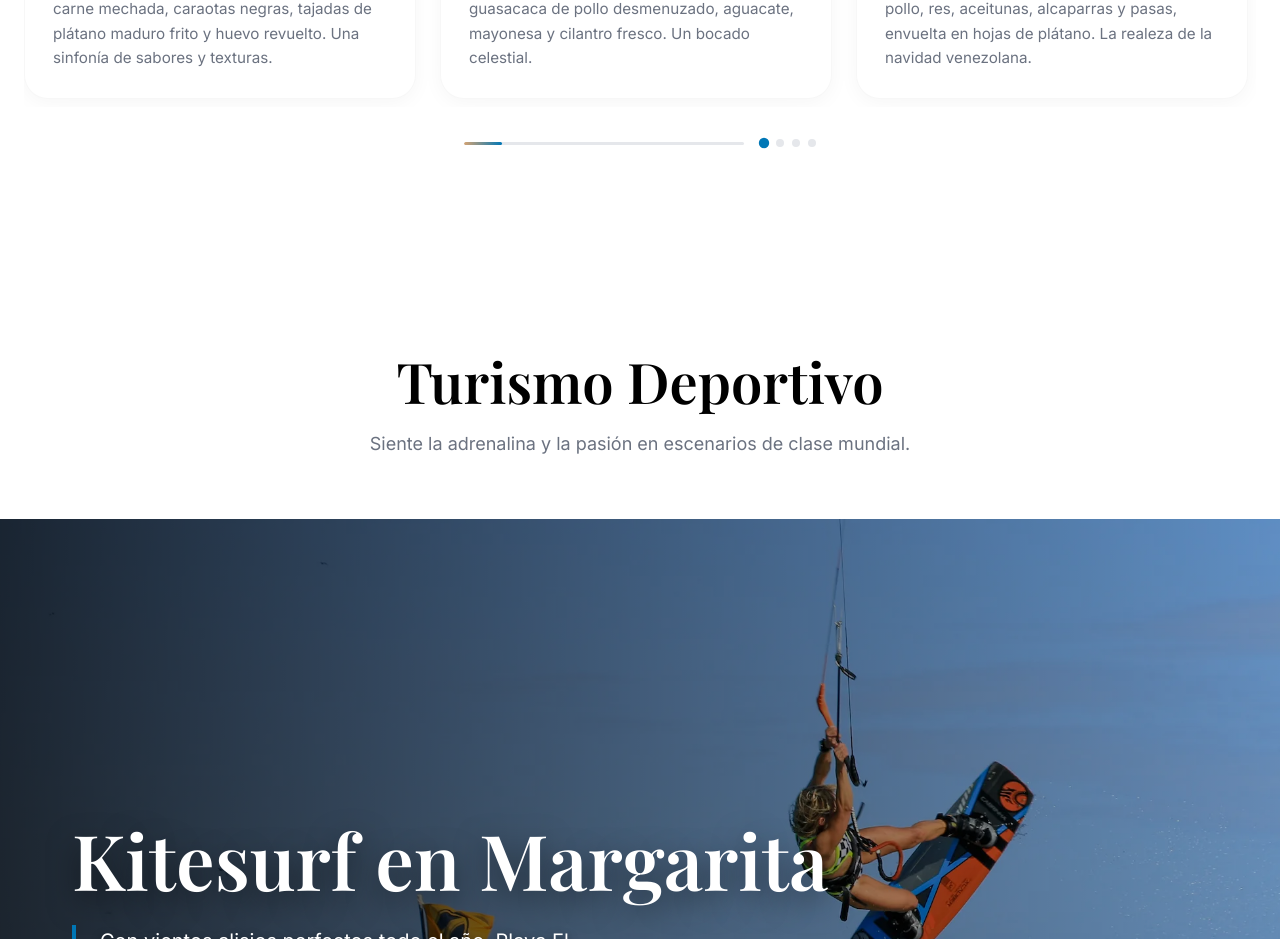
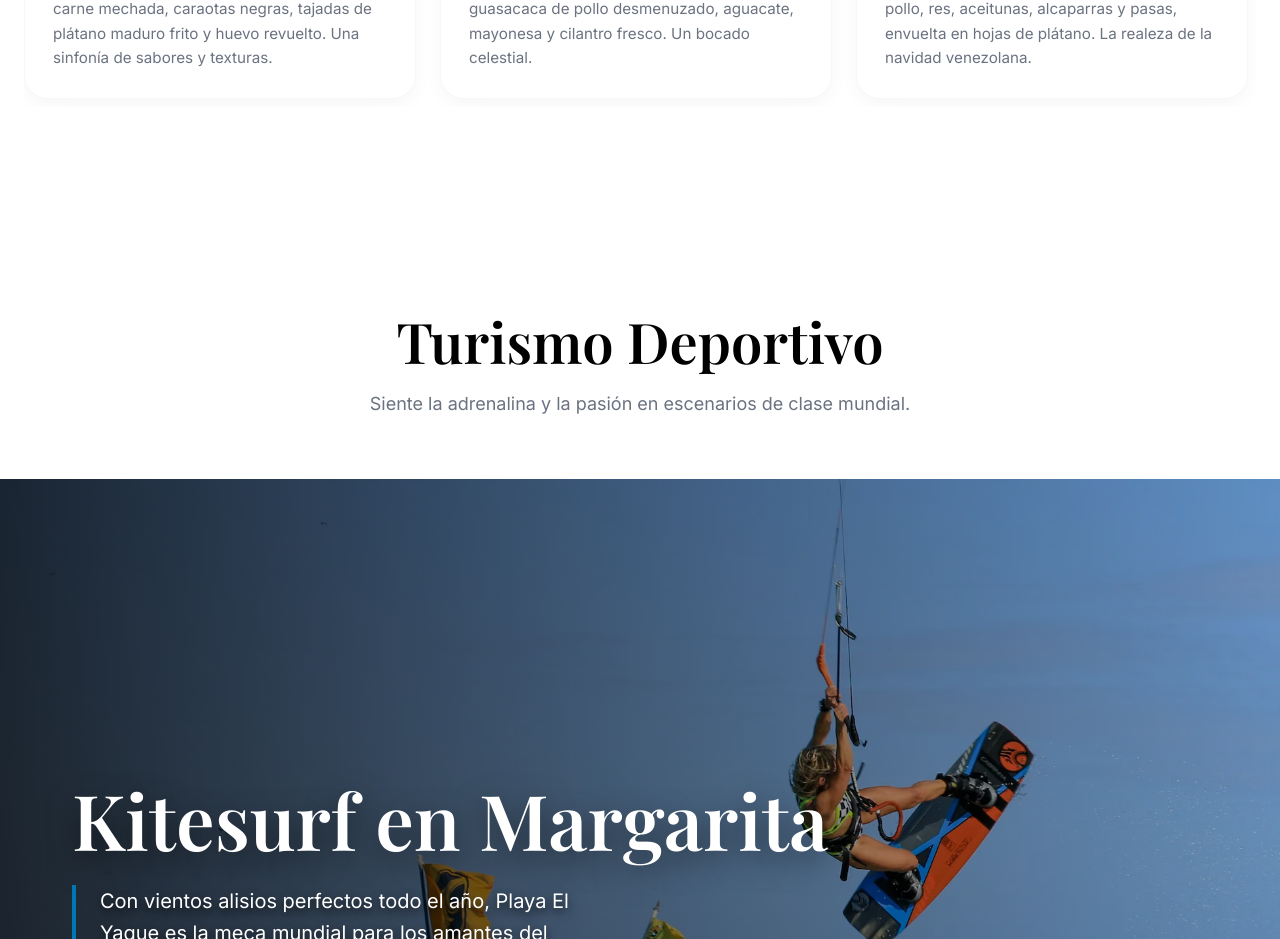
Before and after one commit to Gerardo8943/venexplore, a Next.js app: page / in a window 1280 px wide. Shown: the part 4090-5029 px from the top of the page. Built offline with nearby package versions, Linux system fonts and the light colour scheme; a web font is replaced by a local one.

Commit message:
Eliminacion del progreso del carrusel

```diff
--- a/components/GastronomiaSection/GastronomiaSection.module.css
+++ b/components/GastronomiaSection/GastronomiaSection.module.css
@@ -182,50 +182,3 @@
 @media (max-width: 768px) {
   .arrow { display: none; }
 }
-
-/* Progress bar */
-.progressContainer {
-  display: flex;
-  align-items: center;
-  justify-content: center;
-  gap: 16px;
-  max-width: 400px;
-  margin: 32px auto 0;
-  padding: 0 24px;
-}
-
-.progressBar {
-  flex: 1;
-  height: 3px;
-  background: #e5e7eb;
-  border-radius: 4px;
-  overflow: hidden;
-}
-
-.progressFill {
-  height: 100%;
-  background: linear-gradient(90deg, var(--color-accent), var(--color-primary));
-  border-radius: 4px;
-  transition: width 0.3s ease;
-}
-
-.progressDots {
-  display: flex;
-  gap: 8px;
-}
-
-.dot {
-  width: 8px;
-  height: 8px;
-  border-radius: 50%;
-  border: none;
-  background: #e5e7eb;
-  cursor: pointer;
-  padding: 0;
-  transition: all 0.3s ease;
-}
-
-.dotActive {
-  background: var(--color-primary);
-  transform: scale(1.3);
-}
--- a/components/GastronomiaSection/GastronomiaSection.tsx
+++ b/components/GastronomiaSection/GastronomiaSection.tsx
@@ -8,7 +8,6 @@ import styles from './GastronomiaSection.module.css';
 
 export const GastronomiaSection = () => {
   const scrollRef = useRef<HTMLDivElement>(null);
-  const [scrollProgress, setScrollProgress] = useState(0);
   const [canScrollLeft, setCanScrollLeft] = useState(false);
   const [canScrollRight, setCanScrollRight] = useState(true);
 
@@ -17,7 +16,6 @@ export const GastronomiaSection = () => {
     if (!el) return;
     const maxScroll = el.scrollWidth - el.clientWidth;
     const current = el.scrollLeft;
-    setScrollProgress(maxScroll > 0 ? current / maxScroll : 0);
     setCanScrollLeft(current > 10);
     setCanScrollRight(current < maxScroll - 10);
   };
@@ -93,27 +91,6 @@ export const GastronomiaSection = () => {
           </button>
         )}
       </div>
-
-      <div className={styles.progressContainer}>
-        <div className={styles.progressBar}>
-          <div className={styles.progressFill} style={{ width: `${scrollProgress * 100}%` }} />
-        </div>
-        <div className={styles.progressDots}>
-          {venezuelaGastronomy.map((_, i) => (
-            <button
-              key={i}
-              className={`${styles.dot} ${i / (venezuelaGastronomy.length - 1) <= scrollProgress + 0.1 ? styles.dotActive : ''}`}
-              onClick={() => {
-                const el = scrollRef.current;
-                if (!el) return;
-                const cardWidth = el.scrollWidth / venezuelaGastronomy.length;
-                el.scrollTo({ left: cardWidth * i - (el.clientWidth - cardWidth) / 2, behavior: 'smooth' });
-              }}
-              aria-label={`Ir a ${venezuelaGastronomy[i].name}`}
-            />
-          ))}
-        </div>
-      </div>
     </section>
   );
 };
```
